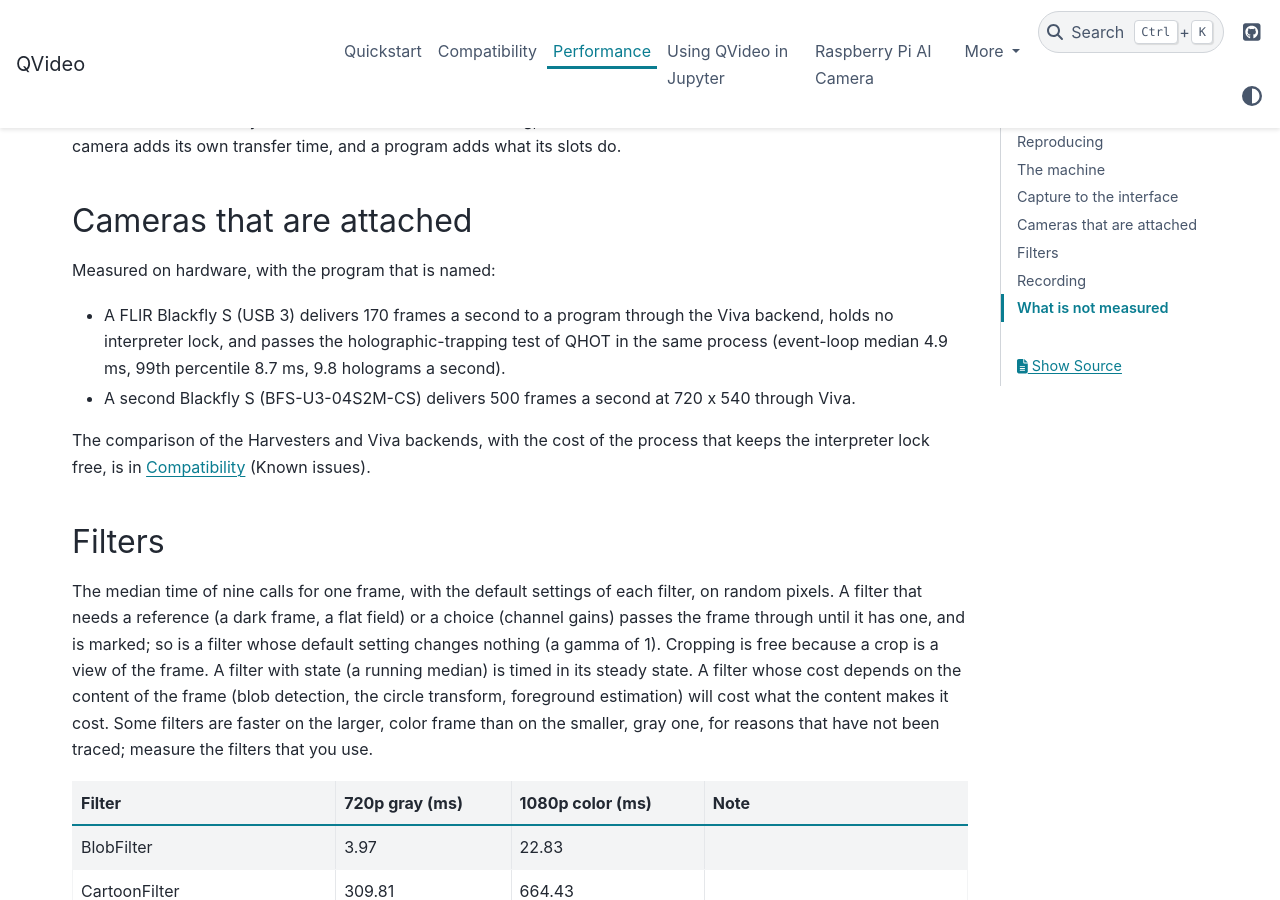
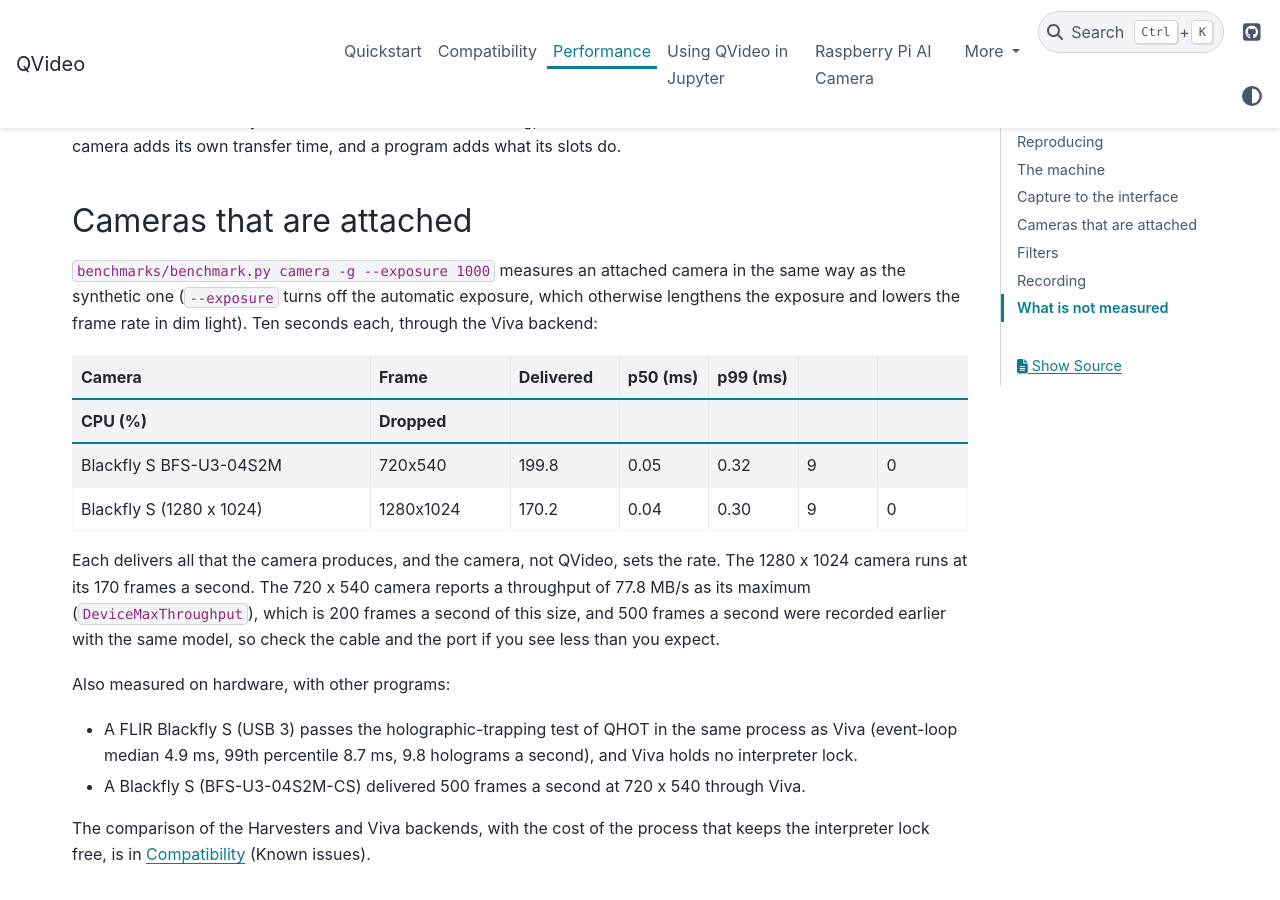
Before and after one commit to davidgrier/QVideo, a Sphinx documentation site: the page built from docs/performance.rst, in a window 1280 px wide and 900 px high, scrolled down 1899 px. Built offline with Sphinx 7.4.7 and the PyData theme 0.15.4, drawn with Linux system fonts in a browser that asks for light colours.

Commit message:
benchmark.py: --exposure for cameras; the Performance page has two Blackfly S measurements
Co-Authored-By: Claude Sonnet 5.5 <noreply@anthropic.com>

```diff
--- a/docs/performance.rst
+++ b/docs/performance.rst
@@ -86,14 +86,33 @@ slots do.
 Cameras that are attached
 -------------------------
 
-Measured on hardware, with the program that is named:
+``benchmarks/benchmark.py camera -g --exposure 1000`` measures an attached
+camera in the same way as the synthetic one (``--exposure`` turns off the
+automatic exposure, which otherwise lengthens the exposure and lowers the
+frame rate in dim light).  Ten seconds each, through the Viva backend:
 
-* A FLIR Blackfly S (USB 3) delivers 170 frames a second to a program through
-  the Viva backend, holds no interpreter lock, and passes the
-  holographic-trapping test of QHOT in the same process (event-loop median
-  4.9 ms, 99th percentile 8.7 ms, 9.8 holograms a second).
-* A second Blackfly S (BFS-U3-04S2M-CS) delivers 500 frames a second at
-  720 x 540 through Viva.
+.. csv-table::
+   :header: "Camera", "Frame", "Delivered", "p50 (ms)", "p99 (ms)",
+      "CPU (%)", "Dropped"
+   :widths: 30 14 11 9 9 8 9
+
+   "Blackfly S BFS-U3-04S2M", "720x540", "199.8", "0.05", "0.32", "9", "0"
+   "Blackfly S (1280 x 1024)", "1280x1024", "170.2", "0.04", "0.30", "9", "0"
+
+Each delivers all that the camera produces, and the camera, not QVideo, sets
+the rate.  The 1280 x 1024 camera runs at its 170 frames a second.  The
+720 x 540 camera reports a throughput of 77.8 MB/s as its maximum
+(``DeviceMaxThroughput``), which is 200 frames a second of this size, and
+500 frames a second were recorded earlier with the same model, so check the
+cable and the port if you see less than you expect.
+
+Also measured on hardware, with other programs:
+
+* A FLIR Blackfly S (USB 3) passes the holographic-trapping test of QHOT in
+  the same process as Viva (event-loop median 4.9 ms, 99th percentile
+  8.7 ms, 9.8 holograms a second), and Viva holds no interpreter lock.
+* A Blackfly S (BFS-U3-04S2M-CS) delivered 500 frames a second at 720 x 540
+  through Viva.
 
 The comparison of the Harvesters and Viva backends, with the cost of the
 process that keeps the interpreter lock free, is in :doc:`compatibility`
```
Also changed, not shown: CHANGELOG.md (+3 -2 lines), benchmarks/README.md, 1 other file.
